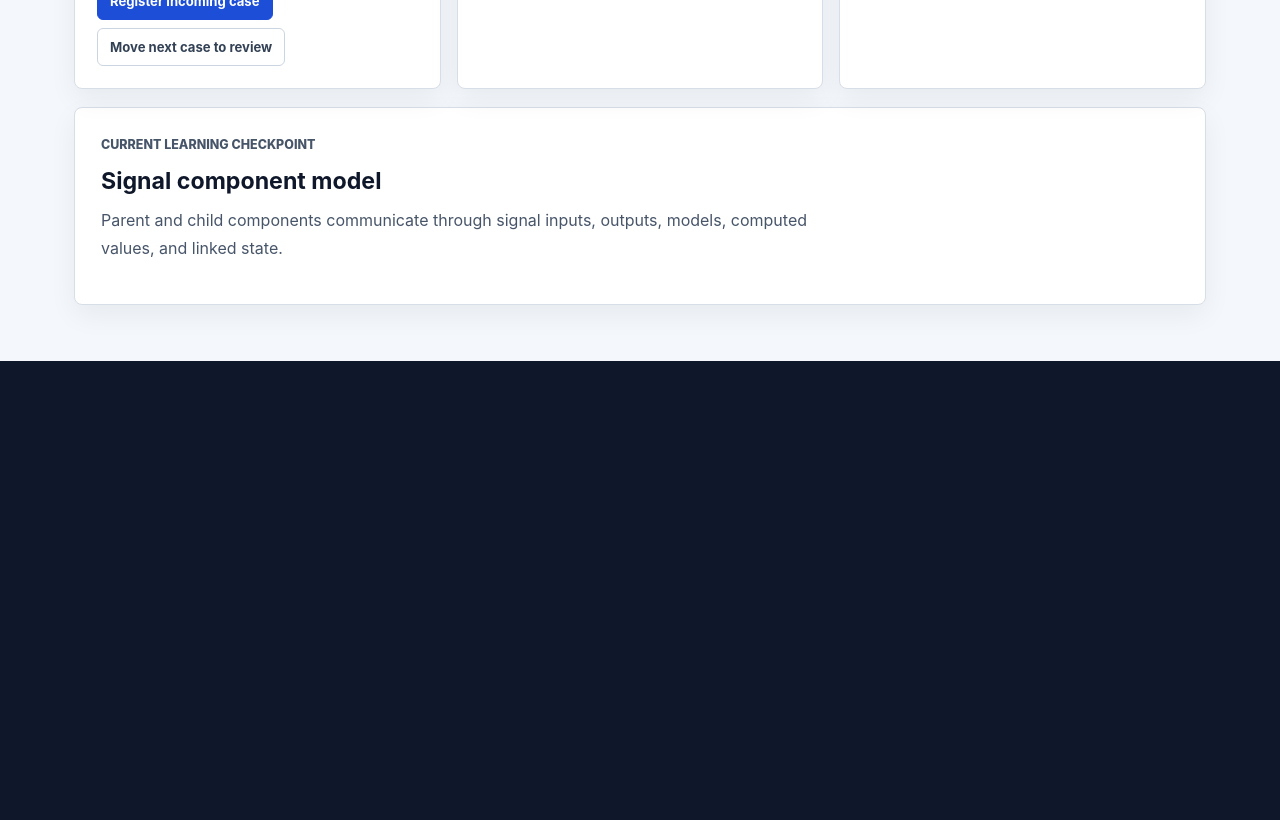
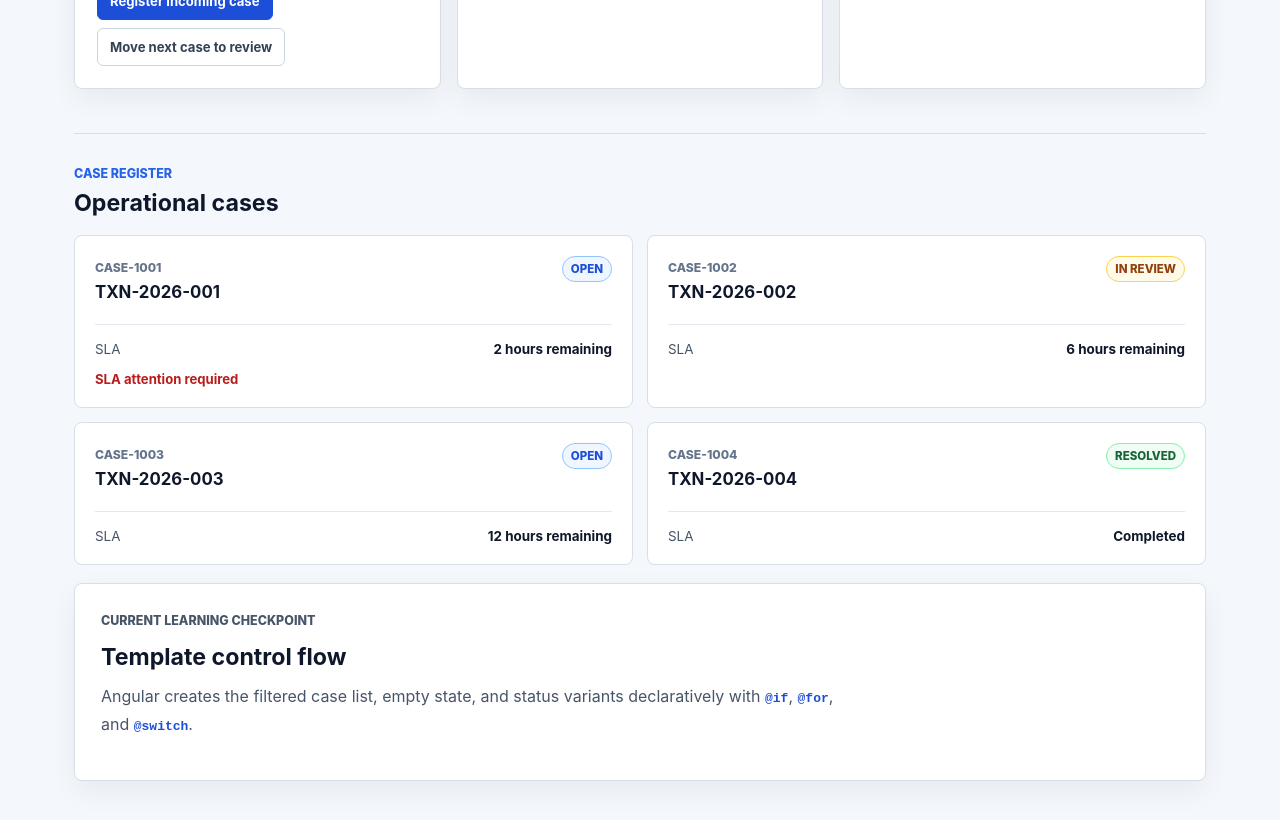
Before and after one commit to mrozmen7/recon-control-console, an Angular app: page /cases in a window 1280 px wide. Shown: the part 580-1400 px from the top of the page. Before the commit the page ends 941 px from the top, so only its background shows below. Built offline with nearby package versions, Linux system fonts and the light colour scheme.

Commit message:
feat: render cases with template control flow

```diff
--- a/src/app/features/cases/cases-page.css
+++ b/src/app/features/cases/cases-page.css
@@ -87,6 +87,58 @@ h2 {
   padding: 26px;
 }
 
+.case-results {
+  margin-top: 44px;
+  padding-top: 32px;
+  border-top: 1px solid #d8dee8;
+}
+
+.case-results__header {
+  display: flex;
+  align-items: end;
+  justify-content: space-between;
+  gap: 24px;
+  margin-bottom: 18px;
+}
+
+.case-results__header .eyebrow {
+  margin-bottom: 8px;
+}
+
+.case-results__header h2 {
+  margin-bottom: 0;
+}
+
+.active-filter {
+  margin-bottom: 0;
+  color: #475569;
+  font-size: 0.9rem;
+}
+
+.case-grid {
+  display: grid;
+  grid-template-columns: repeat(2, minmax(0, 1fr));
+  gap: 14px;
+}
+
+.empty-state {
+  padding: 34px;
+  border: 1px dashed #94a3b8;
+  border-radius: 8px;
+  background: #ffffff;
+  text-align: center;
+}
+
+.empty-state h3 {
+  margin: 0 0 8px;
+  font-size: 1.1rem;
+}
+
+.empty-state p {
+  margin-bottom: 0;
+  color: #64748b;
+}
+
 code {
   color: #1d4ed8;
   font-weight: 700;
@@ -99,4 +151,14 @@ code {
   .overview-grid {
     grid-template-columns: 1fr;
   }
+
+  .case-results__header {
+    align-items: start;
+    flex-direction: column;
+    gap: 8px;
+  }
+
+  .case-grid {
+    grid-template-columns: 1fr;
+  }
 }
--- a/src/app/features/cases/cases-page.ts
+++ b/src/app/features/cases/cases-page.ts
@@ -3,10 +3,11 @@ import type { ReconciliationCase } from './model/reconciliation-case';
 import { CaseMetricCard } from './ui/case-metric-card';
 import { CaseWorkflowActions } from './ui/case-workflow-actions';
 import { CaseSearch } from './ui/case-search';
+import { ReconciliationCaseCard } from './ui/reconciliation-case-card';
 
 @Component({
   selector: 'app-cases-page',
-  imports: [CaseMetricCard, CaseWorkflowActions, CaseSearch],
+  imports: [CaseMetricCard, CaseWorkflowActions, CaseSearch, ReconciliationCaseCard],
   template: `
     <section class="page-heading" aria-labelledby="cases-title">
       <p class="eyebrow">Operations workspace</p>
@@ -45,12 +46,38 @@ import { CaseSearch } from './ui/case-search';
       />
     </section>
 
+    <section class="case-results" aria-labelledby="case-results-title">
+      <div class="case-results__header">
+        <div>
+          <p class="eyebrow">Case register</p>
+          <h2 id="case-results-title">Operational cases</h2>
+        </div>
+
+        @if (searchQuery()) {
+          <p class="active-filter">Filtered by: <strong>{{ searchQuery() }}</strong></p>
+        }
+      </div>
+
+      @if (filteredCases().length > 0) {
+        <div class="case-grid" data-testid="case-list">
+          @for (reconciliationCase of filteredCases(); track reconciliationCase.id) {
+            <app-reconciliation-case-card [reconciliationCase]="reconciliationCase" />
+          }
+        </div>
+      } @else {
+        <div class="empty-state" data-testid="empty-case-list">
+          <h3>No matching cases</h3>
+          <p>Clear the current search or try another case or transaction reference.</p>
+        </div>
+      }
+    </section>
+
     <section class="learning-panel" aria-labelledby="learning-title">
       <p class="eyebrow">Current learning checkpoint</p>
-      <h2 id="learning-title">Signal component model</h2>
+      <h2 id="learning-title">Template control flow</h2>
       <p>
-        Parent and child components communicate through signal inputs, outputs, models, computed
-        values, and linked state.
+        Angular creates the filtered case list, empty state, and status variants declaratively with
+        <code>&#64;if</code>, <code>&#64;for</code>, and <code>&#64;switch</code>.
       </p>
     </section>
   `,
@@ -108,20 +135,22 @@ export class CasesPage {
     ).length;
   });
 
-  protected readonly matchingCaseCount = computed(() => {
+  protected readonly filteredCases = computed(() => {
     const normalizedQuery = this.searchQuery().trim().toLowerCase();
     const currentCases = this.cases();
 
     if (!normalizedQuery) {
-      return currentCases.length;
+      return currentCases;
     }
 
     return currentCases.filter(
       (reconciliationCase) =>
         reconciliationCase.id.toLowerCase().includes(normalizedQuery) ||
         reconciliationCase.reference.toLowerCase().includes(normalizedQuery),
-    ).length;
+    );
   });
+
+  protected readonly matchingCaseCount = computed(() => this.filteredCases().length);
 
   protected registerIncomingCase(): void {
     this.cases.update((currentCases) => {
--- /dev/null
+++ b/src/app/features/cases/ui/reconciliation-case-card.css
@@ -0,0 +1,84 @@
+:host {
+  display: block;
+  min-width: 0;
+}
+
+article {
+  box-sizing: border-box;
+  height: 100%;
+  padding: 20px;
+  border: 1px solid #d8dee8;
+  border-radius: 8px;
+  background: #ffffff;
+}
+
+header {
+  display: flex;
+  align-items: start;
+  justify-content: space-between;
+  gap: 18px;
+}
+
+.case-id {
+  color: #64748b;
+  font-size: 0.76rem;
+  font-weight: 800;
+  text-transform: uppercase;
+}
+
+h3 {
+  margin: 6px 0 0;
+  font-size: 1.05rem;
+}
+
+.status {
+  flex: 0 0 auto;
+  padding: 5px 8px;
+  border: 1px solid #cbd5e1;
+  border-radius: 999px;
+  color: #475569;
+  font-size: 0.72rem;
+  font-weight: 800;
+  text-transform: uppercase;
+}
+
+.status--open {
+  border-color: #93c5fd;
+  background: #eff6ff;
+  color: #1d4ed8;
+}
+
+.status--review {
+  border-color: #fcd34d;
+  background: #fffbeb;
+  color: #92400e;
+}
+
+.status--resolved {
+  border-color: #86efac;
+  background: #f0fdf4;
+  color: #166534;
+}
+
+.case-meta {
+  display: flex;
+  justify-content: space-between;
+  gap: 16px;
+  margin-top: 22px;
+  padding-top: 16px;
+  border-top: 1px solid #e2e8f0;
+  color: #475569;
+  font-size: 0.84rem;
+}
+
+.case-meta strong {
+  color: #0f172a;
+  text-align: right;
+}
+
+.risk-message {
+  margin: 14px 0 0;
+  color: #b91c1c;
+  font-size: 0.82rem;
+  font-weight: 750;
+}
--- /dev/null
+++ b/src/app/features/cases/ui/reconciliation-case-card.ts
@@ -0,0 +1,55 @@
+import { Component, computed, input } from '@angular/core';
+import type { ReconciliationCase } from '../model/reconciliation-case';
+
+@Component({
+  selector: 'app-reconciliation-case-card',
+  template: `
+    <article data-testid="reconciliation-case-card" [attr.data-case-id]="reconciliationCase().id">
+      <header>
+        <div>
+          <span class="case-id">{{ reconciliationCase().id }}</span>
+          <h3>{{ reconciliationCase().reference }}</h3>
+        </div>
+
+        @switch (reconciliationCase().status) {
+          @case ('OPEN') {
+            <span class="status status--open" data-testid="case-status">Open</span>
+          }
+          @case ('IN_REVIEW') {
+            <span class="status status--review" data-testid="case-status">In review</span>
+          }
+          @case ('RESOLVED') {
+            <span class="status status--resolved" data-testid="case-status">Resolved</span>
+          }
+          @default {
+            <span class="status" data-testid="case-status">Unknown</span>
+          }
+        }
+      </header>
+
+      <div class="case-meta">
+        <span>SLA</span>
+
+        @if (reconciliationCase().status === 'RESOLVED') {
+          <strong>Completed</strong>
+        } @else {
+          <strong>{{ reconciliationCase().slaHoursRemaining }} hours remaining</strong>
+        }
+      </div>
+
+      @if (isSlaAtRisk()) {
+        <p class="risk-message">SLA attention required</p>
+      }
+    </article>
+  `,
+  styleUrl: './reconciliation-case-card.css',
+})
+export class ReconciliationCaseCard {
+  readonly reconciliationCase = input.required<ReconciliationCase>();
+
+  protected readonly isSlaAtRisk = computed(() => {
+    const currentCase = this.reconciliationCase();
+
+    return currentCase.status !== 'RESOLVED' && currentCase.slaHoursRemaining <= 4;
+  });
+}
--- a/src/app/layout/app-shell.ts
+++ b/src/app/layout/app-shell.ts
@@ -7,7 +7,7 @@ import { Header } from './header';
   imports: [Header, RouterOutlet],
   template: `
     <div class="shell">
-      <app-header [title]="title()" phaseLabel="Phase 6: Components" />
+      <app-header [title]="title()" phaseLabel="Phase 7: Control Flow" />
 
       <main class="main">
         <router-outlet />
```
Also changed, not shown: 3 other files (tests, documents, lock files or other folders).
